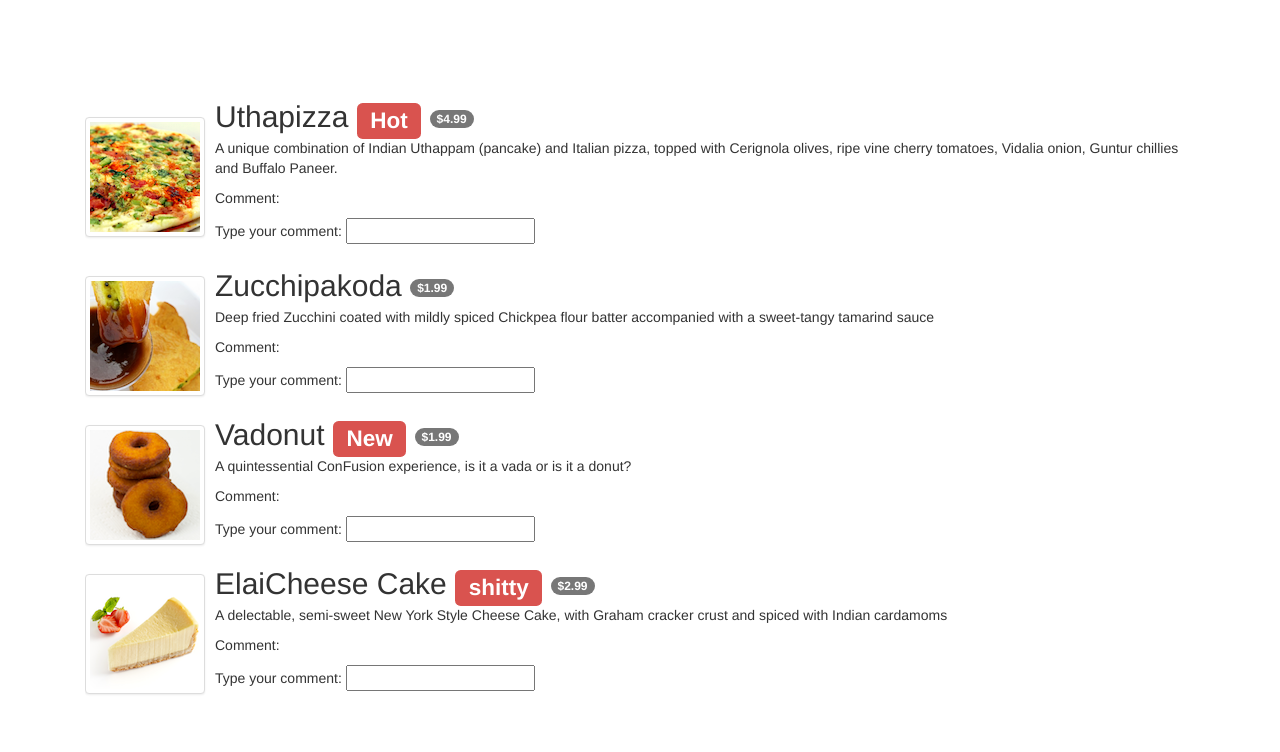
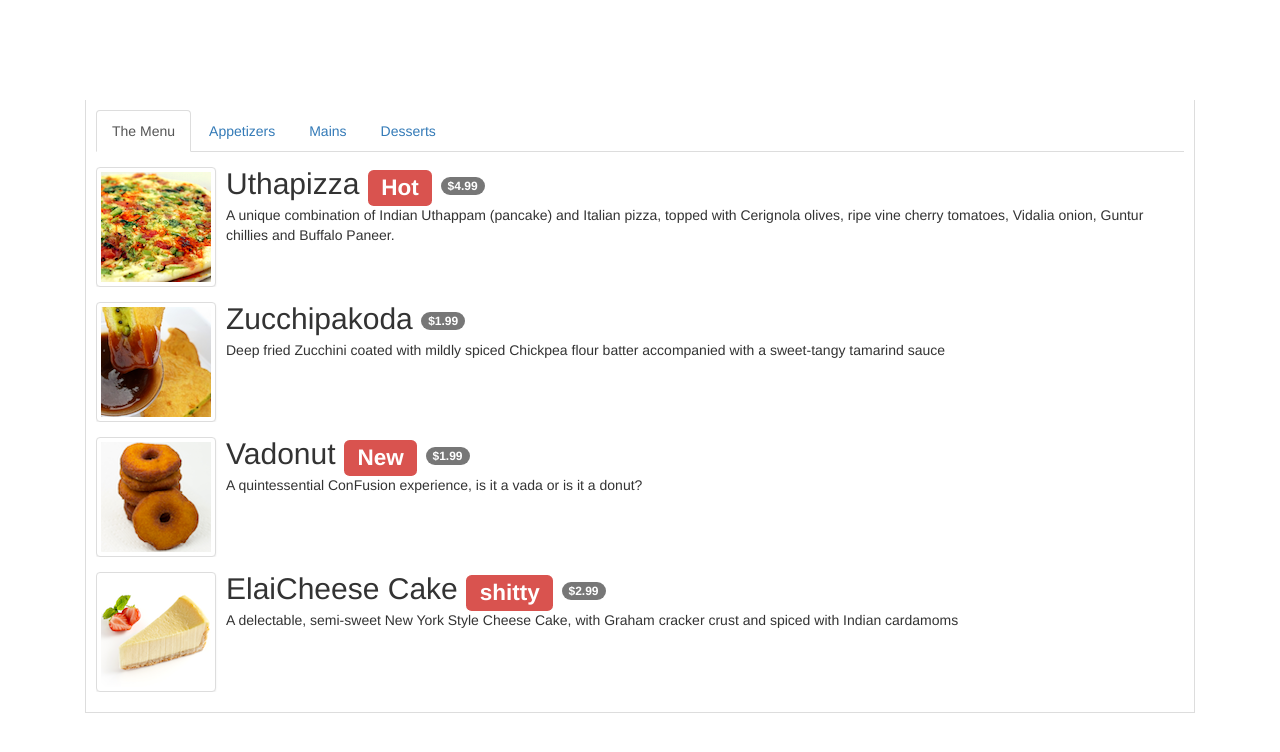
Before and after one commit to iT0nyB/conFusion-AngularJS, a website: page app/menu.html in a window 1280 px wide. Shown: the top 752 px of the page. Drawn offline with Linux system fonts and the light colour scheme.

Commit message:
First explored ng-class, ng-click and the angular filter directive

```diff
--- a/app/menu.html
+++ b/app/menu.html
@@ -28,8 +28,20 @@
     <div class="container">
         <div class="row row-content" ng-controller="menuController as menuCtrl">
             <div class="col-xs-12">
-                <ul class="media-list">
-                    <li class="media" ng-repeat="dish in menuCtrl.dishes">
+                <div class="tab-content">
+                    <ul class="media-list tab-pane fade in active">
+                        <ul class="nav nav-tabs" role="tablist">
+                            <li role="presentation" ng-class="{active:menuCtrl.isSelected(1)}">
+                                <a ng-click="menuCtrl.select(1)" aria-controls="all menu" role="tab">The Menu</a></li>
+                            <li role="presentation" ng-class="{active:menuCtrl.isSelected(2)}">
+                                <a ng-click="menuCtrl.select(2)" aria-controls="appetizers" role="tab">Appetizers</a></li>
+                            <li role="presentation" ng-class="{active:menuCtrl.isSelected(3)}">
+                                <a ng-click="menuCtrl.select(3)" aria-controls="mains" role="tab">Mains</a></li>
+                            <li role="presentation" ng-class="{active:menuCtrl.isSelected(4)}">
+                                <a ng-click="menuCtrl.select(4)" aria-controls="desserts" role="tab">Desserts</a></li>
+                        </ul>
+
+                        <li class="media" ng-repeat="dish in menuCtrl.dishes | filter:menuCtrl.filtText">
                             <div class="media-left media-middle">
                                 <a href="#">
                                     <img class="media-object img-thumbnail" ng-src={{dish.image}} alt="Uthappizza">
@@ -40,12 +52,10 @@
                          <span class="label label-danger">{{dish.label}}</span>
                          <span class="badge">{{dish.price | currency}}</span></h2>
                                 <p>{{dish.description}}</p>
-                            <p>Comment: {{dish.comment}}</p>
-                            <p>Type your comment:
-                                <input type="text" ng-model="dish.comment"></p>
                             </div>
                         </li>
                     </ul>
+                </div>
             </div>
         </div>
     </div>
@@ -54,6 +64,8 @@
         var app = angular.module('confusionApp', []);
 
         app.controller('menuController', function() {
+            this.tab = 1;
+            this.filtText = '';
             var dishes = [{
                 name: 'Uthapizza',
                 image: 'images/uthapizza.png',
@@ -88,6 +100,25 @@
                 comment: ''
             }];
             this.dishes = dishes;
+
+            this.select = function(setTab) {
+                this.tab = setTab;
+
+                if (setTab === 2)
+                    this.filtText = "appetizer";
+                else if (setTab === 3)
+                    this.filtText = "mains";
+                else if (setTab === 4)
+                    this.filtText = "dessert";
+                else
+                    this.filtText = "";
+            }
+
+            this.isSelected = function(checkTab) {
+                return (this.tab === checkTab);
+            }
+
+
         });
     </script>
 </body>
```
Lines whose indentation alone changed are shown as unchanged.
